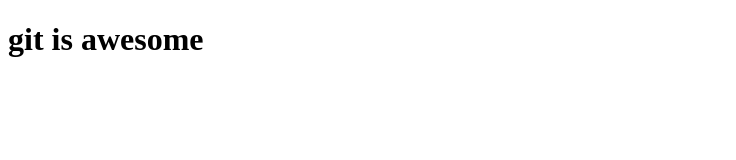
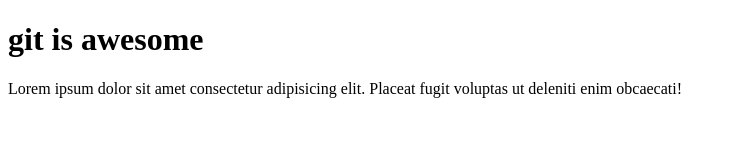
Before and after one commit to ayubKibunja/Gitproject, a plain HTML site: page index.html in a window 1280 px wide. Shown: the whole page, without its empty margins (0-736 px from the left). Drawn offline with Linux system fonts and the light colour scheme.

Commit message:
added paragraph

```diff
--- a/index.html
+++ b/index.html
@@ -7,5 +7,6 @@
 </head>
 <body>
     <h1>git is awesome</h1>
+    <p>Lorem ipsum dolor sit amet consectetur adipisicing elit. Placeat fugit voluptas ut deleniti enim obcaecati!</p>
 </body>
 </html>
```
